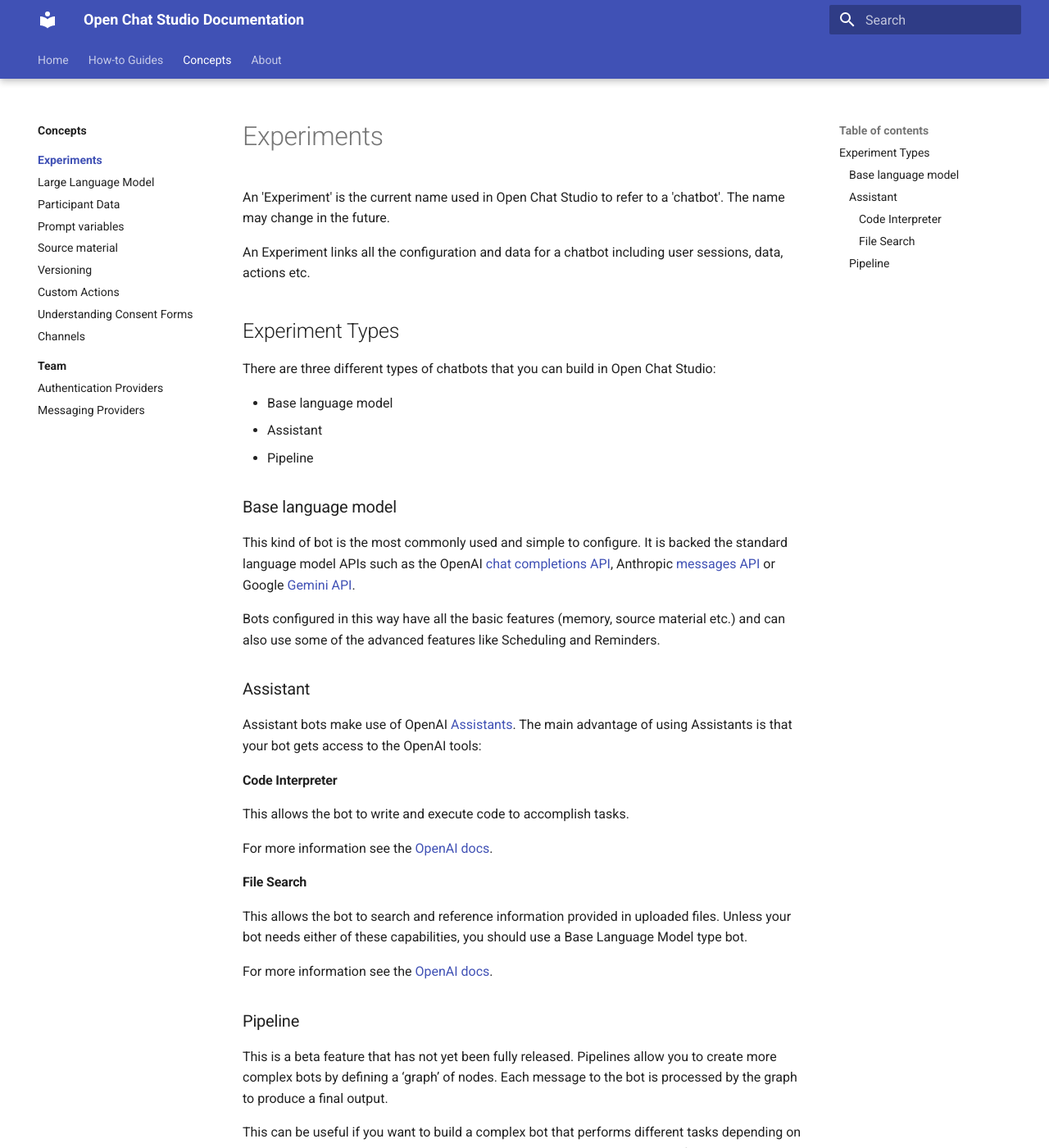
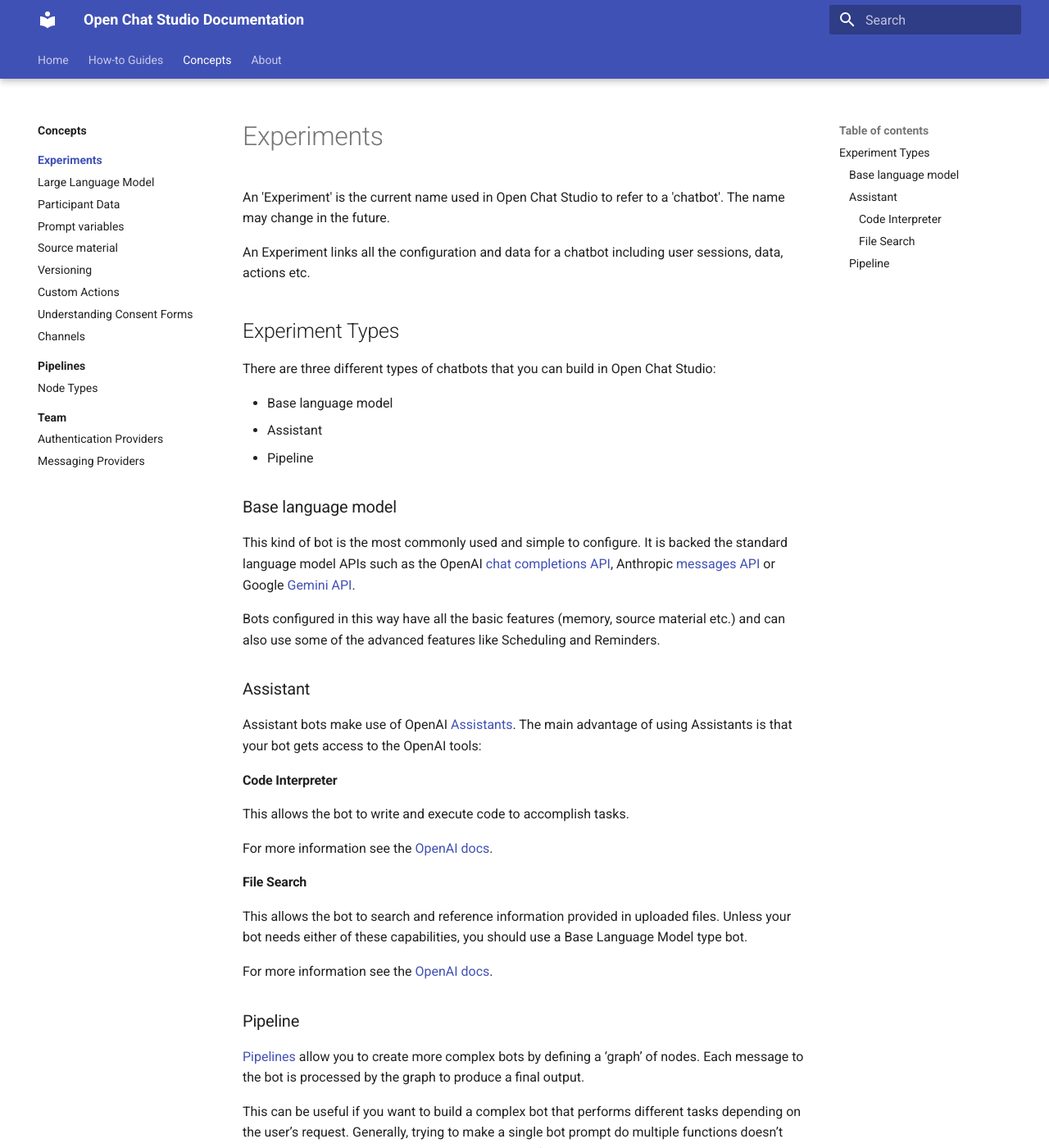
Before and after one commit to dimagi/open-chat-studio-docs, an MkDocs documentation site: the page built from docs/concepts/experiment/index.md, in a window 1280 px wide and 1400 px high. Shown: the whole window at 82% size. Built offline with MkDocs 1.6.1 and Material for MkDocs 9.7.7, drawn with Linux system fonts in a browser that asks for light colours.

Commit message:
initial pipeline docs

```diff
--- /dev/null
+++ b/docs/assets/extra.css
@@ -0,0 +1,3 @@
+.mermaid {
+    text-align: center;
+ }
--- a/docs/concepts/experiment/index.md
+++ b/docs/concepts/experiment/index.md
@@ -34,7 +34,7 @@
 For more information see the [OpenAI docs][6].
 
 ### Pipeline
-This is a beta feature that has not yet been fully released. Pipelines allow you to create more complex bots by defining a ‘graph’ of nodes. Each message to the bot is processed by the graph to produce a final output.
+[Pipelines](../pipelines/index.md) allow you to create more complex bots by defining a ‘graph’ of nodes. Each message to the bot is processed by the graph to produce a final output.
 
 This can be useful if you want to build a complex bot that performs different tasks depending on the user’s request. Generally, trying to make a single bot prompt do multiple functions doesn’t work well so it is better to create multiple prompts for each task and then combine them using a Pipeline. This is similar to the Multi-bot setup but allows more flexibility and complexity.
 
--- a/mkdocs.yml
+++ b/mkdocs.yml
@@ -20,11 +20,20 @@
     - toc.follow
 copyright: Copyright &copy; 2024 Dimagi
 
+extra_css:
+  - assets/extra.css
+
 markdown_extensions:
   - admonition
   - attr_list
+  - md_in_html
+  - pymdownx.blocks.caption
   - pymdownx.details
-  - pymdownx.superfences
+  - pymdownx.superfences:
+      custom_fences:
+        - name: mermaid
+          class: mermaid
+          format: !!python/name:pymdownx.superfences.fence_code_format
 
 nav:
   - Home: index.md
@@ -48,6 +57,9 @@
         - concepts/custom_actions.md
         - concepts/consent.md
         - concepts/channels.md
+      - Pipelines:
+        - concepts/pipelines/index.md
+        - concepts/pipelines/nodes.md
       - Team:
           - concepts/team/index.md
           - concepts/authentication-providers.md
```
Also changed, not shown: docs/concepts/pipelines/index.md (added, +51 -0 lines), docs/concepts/pipelines/nodes.md (added, +29 -0 lines), docs/assets/images/pipeline-basic.png (added).
